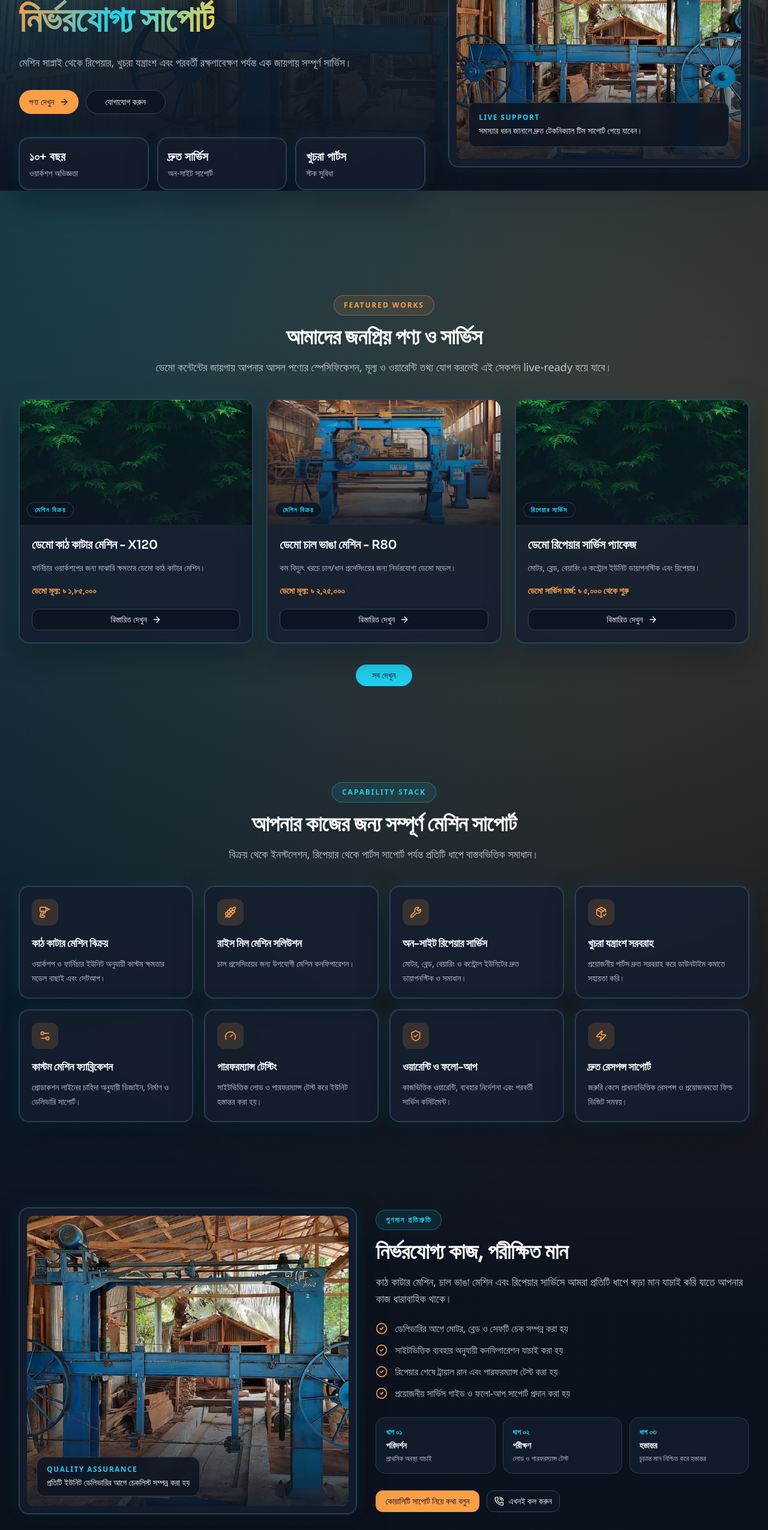
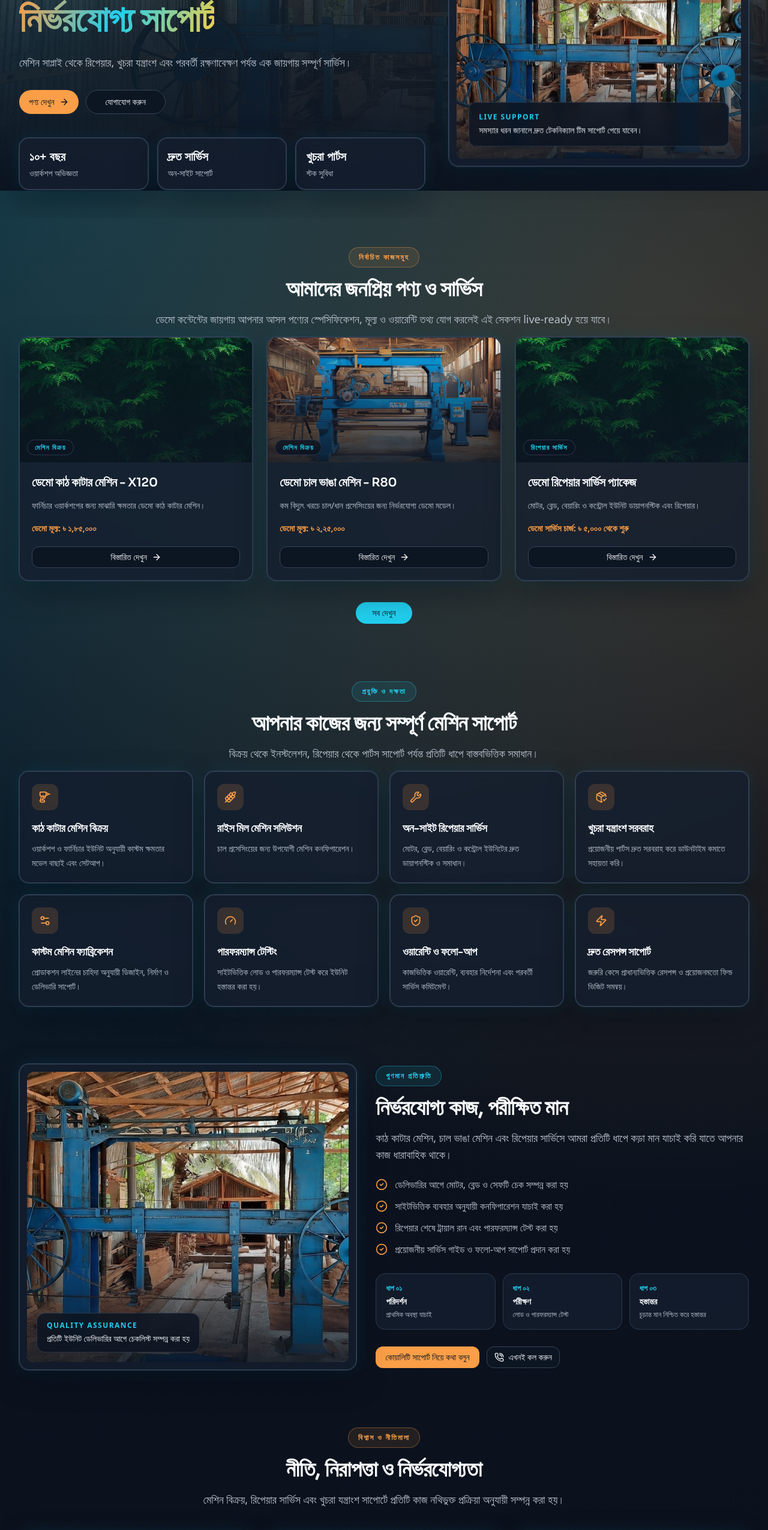
Before and after one commit to Shiddharthapal/Baba_shop, a Next.js app: page / in a window 1280 px wide. Shown: the part 234-2785 px from the top of the page at 60% size. Built offline with nearby package versions, Linux system fonts and the light colour scheme.

Commit message:
add space and remove space from route and change color and add text or modify badge text

```diff
--- a/src/Layout/footer.tsx
+++ b/src/Layout/footer.tsx
@@ -11,7 +11,7 @@ const quickLinks = [
 
 export function Footer() {
   return (
-    <footer className="mt-16 border-t border-border/70 bg-card/70 py-14 md:mt-20">
+    <footer className="mt-8 border-t border-border/70 bg-card/70 py-8 md:mt-20">
       <div className="mx-auto grid max-w-7xl gap-10 px-4 sm:px-6 lg:grid-cols-3 lg:px-8">
         <div className="space-y-4">
           <div>
@@ -57,17 +57,17 @@ export function Footer() {
             </li>
             <li className="flex items-start gap-2.5">
               <Mail className="mt-0.5 h-4 w-4 shrink-0 text-primary" />
-              <span>info@duivaiengineering.com</span>
+              <span>shiddhartpal01355@gmail.com</span>
             </li>
             <li className="flex items-start gap-2.5">
               <MapPin className="mt-0.5 h-4 w-4 shrink-0 text-primary" />
-              <span>বাগেরহাট, খুলনা, মোরেলগঞ্জ সহ পার্শ্ববর্তী এলাকা</span>
+              <span>দাসপাড়া মোড়, বাগেরহাট-সদর, বাগেরহাট </span>
             </li>
           </ul>
         </div>
       </div>
 
-      <div className="mx-auto mt-10 max-w-7xl border-t border-border/70 px-4 pt-6 text-xs text-muted-foreground sm:px-6 lg:px-8">
+      <div className="mx-auto mt-10 max-w-7xl border-t border-border/70 px-4 pt-6 text-xs text-center text-muted-foreground sm:px-6 lg:px-8">
         © {new Date().getFullYear()} দুই ভাই ইঞ্জিনিয়ারিং ওয়ার্কশপ। সর্বস্বত্ব
         সংরক্ষিত।
       </div>
--- a/src/components/about/index.tsx
+++ b/src/components/about/index.tsx
@@ -32,7 +32,7 @@ const highlights = [
 
 export function About() {
   return (
-    <section id="about" className="py-16 ">
+    <section id="about" className="py-12 ">
       <div className="mx-auto max-w-7xl px-4 sm:px-6 lg:px-8">
         <div className="grid items-start gap-8 lg:grid-cols-[1.05fr_0.95fr]">
           <div>
--- a/src/components/capabilities/index.tsx
+++ b/src/components/capabilities/index.tsx
@@ -19,8 +19,7 @@ const capabilities = [
   {
     icon: Wheat,
     title: "রাইস মিল মেশিন সলিউশন",
-    description:
-      "চাল প্রসেসিংয়ের জন্য উপযোগী মেশিন কনফিগারেশন।",
+    description: "চাল প্রসেসিংয়ের জন্য উপযোগী মেশিন কনফিগারেশন।",
   },
   {
     icon: Wrench,
@@ -31,8 +30,7 @@ const capabilities = [
   {
     icon: PackageCheck,
     title: "খুচরা যন্ত্রাংশ সরবরাহ",
-    description:
-      "প্রয়োজনীয় পার্টস দ্রুত সরবরাহ করে ডাউনটাইম কমাতে সহায়তা করি।",
+    description: "প্রয়োজনীয় পার্টস দ্রুত সরবরাহ করে ডাউনটাইম কমাতে সহায়তা করি।",
   },
   {
     icon: Settings2,
@@ -62,12 +60,13 @@ const capabilities = [
 
 export function Capabilities() {
   return (
-    <section id="capabilities" className="py-16 md:py-20">
+    <section id="capabilities" className="py-12">
       <div className="mx-auto max-w-7xl px-4 sm:px-6 lg:px-8">
-        <div className="mx-auto mb-10 max-w-3xl text-center">
+        <div className="mx-auto mb-4 max-w-3xl text-center">
           <span className="inline-block rounded-full border border-secondary/35 bg-secondary/10 px-4 py-2 text-xs font-semibold uppercase tracking-[0.16em] text-secondary">
-            Capability Stack
+            প্রযুক্তি ও দক্ষতা
           </span>
+
           <h2 className="mt-4 text-3xl font-semibold text-foreground md:text-4xl">
             আপনার কাজের জন্য সম্পূর্ণ মেশিন সাপোর্ট
           </h2>
--- a/src/components/certifications/index.tsx
+++ b/src/components/certifications/index.tsx
@@ -23,18 +23,19 @@ const certifications = [
 
 export function Certifications() {
   return (
-    <section id="certifications" className="py-16 md:py-20">
+    <section id="certifications" className="py-12">
       <div className="mx-auto max-w-7xl px-4 sm:px-6 lg:px-8">
         <div className="mx-auto mb-10 max-w-3xl text-center">
           <span className="inline-block rounded-full border border-primary/35 bg-primary/10 px-4 py-2 text-xs font-semibold uppercase tracking-[0.16em] text-primary">
-            Trust & Policy
+            বিশ্বাস ও নীতিমালা
           </span>
+
           <h2 className="mt-4 text-3xl font-semibold text-foreground md:text-4xl">
             নীতি, নিরাপত্তা ও নির্ভরযোগ্যতা
           </h2>
           <p className="mt-4 text-base leading-7 text-muted-foreground md:text-lg">
-            মেশিন বিক্রয়, রিপেয়ার সার্ভিস এবং খুচরা যন্ত্রাংশ সাপোর্টে প্রতিটি কাজ
-            নথিভুক্ত প্রক্রিয়া অনুযায়ী সম্পন্ন করা হয়।
+            মেশিন বিক্রয়, রিপেয়ার সার্ভিস এবং খুচরা যন্ত্রাংশ সাপোর্টে প্রতিটি
+            কাজ নথিভুক্ত প্রক্রিয়া অনুযায়ী সম্পন্ন করা হয়।
           </p>
         </div>
 
@@ -50,8 +51,12 @@ export function Certifications() {
                 <div className="mx-auto mb-4 inline-flex h-12 w-12 items-center justify-center rounded-2xl bg-secondary/15 text-secondary">
                   <Icon className="h-6 w-6" />
                 </div>
-                <h3 className="text-xl font-semibold text-foreground">{cert.title}</h3>
-                <p className="mt-3 text-sm leading-6 text-muted-foreground">{cert.description}</p>
+                <h3 className="text-xl font-semibold text-foreground">
+                  {cert.title}
+                </h3>
+                <p className="mt-3 text-sm leading-6 text-muted-foreground">
+                  {cert.description}
+                </p>
               </article>
             );
           })}
--- a/src/components/contact/index.tsx
+++ b/src/components/contact/index.tsx
@@ -96,7 +96,7 @@ export function Contact() {
   };
 
   return (
-    <section id="contact" className="py-16 md:py-20">
+    <section id="contact" className="py-12">
       <div className="mx-auto max-w-7xl px-4 sm:px-6 lg:px-8">
         <div className="mx-auto mb-10 max-w-3xl text-center">
           <span className="inline-block rounded-full border border-primary/35 bg-primary/10 px-4 py-2 text-xs font-semibold uppercase tracking-[0.16em] text-primary">
@@ -129,7 +129,7 @@ export function Contact() {
                       <Icon className="h-5 w-5 text-primary" />
                     </div>
                     <div>
-                      <p className="text-xs font-semibold uppercase tracking-[0.12em] text-secondary">
+                      <p className="text-xs font-semibold uppercase tracking-[0.12em] text-primary">
                         {item.label}
                       </p>
                       <p className="mt-1 text-sm font-semibold text-foreground">{item.value}</p>
--- a/src/components/hero.tsx
+++ b/src/components/hero.tsx
@@ -12,7 +12,7 @@ const highlights = [
 
 export function Hero() {
   return (
-    <section className="relative overflow-hidden pb-20 pt-12 md:pb-24 md:pt-16">
+    <section className="relative overflow-hidden pb-12 pt-12 md:pt-16">
       <div className="pointer-events-none absolute inset-x-0 top-0 -z-10 h-[520px]">
         <Image
           src="/image (5).jpg"
--- a/src/components/products/index.tsx
+++ b/src/components/products/index.tsx
@@ -65,8 +65,7 @@ const products: Product[] = [
     id: 4,
     title: "ডেমো স্পেয়ার পার্টস সেট",
     category: "খুচরা যন্ত্রাংশ",
-    shortDescription:
-      "হাই-গ্রেড ব্লেড, বেয়ারিং ও বেল্ট সহ ডেমো কম্বো সেট।",
+    shortDescription: "হাই-গ্রেড ব্লেড, বেয়ারিং ও বেল্ট সহ ডেমো কম্বো সেট।",
     fullDescription:
       "ওয়ার্কশপে দ্রুত রিপেয়ার নিশ্চিত করতে প্রয়োজনীয় পার্টস সেটের ডেমো বর্ণনা। প্রয়োজনমতো ভিন্ন ভিন্ন কম্বিনেশন দেখানো যাবে।",
     usage: "ডাউনটাইম কমাতে এবং জরুরি মেইনটেন্যান্সে দ্রুত সাপোর্টের জন্য।",
@@ -84,8 +83,7 @@ const products: Product[] = [
       "এখানে কাস্টম মেশিন প্রকল্পের ডেমো বর্ণনা দেখানো হয়েছে। বাস্তবে ডিজাইন টাইমলাইন, ডেলিভারি এবং টেস্টিং ধাপ যোগ করা হবে।",
     usage:
       "নতুন ইউনিট সেটআপ, উৎপাদন লাইন আপগ্রেড এবং নির্দিষ্ট কাজের জন্য কাস্টম প্রয়োজনে।",
-    serviceWarranty:
-      "ডেমো সাপোর্ট: প্রজেক্ট হ্যান্ডওভারের পর অন-কল গাইডেন্স।",
+    serviceWarranty: "ডেমো সাপোর্ট: প্রজেক্ট হ্যান্ডওভারের পর অন-কল গাইডেন্স।",
     priceInfo: "ডেমো কোটেশন: প্রয়োজন অনুযায়ী",
     image: "/nature.jpeg",
   },
@@ -138,23 +136,34 @@ function ProductDetails({
 
         <div className="grid gap-6 p-5 md:grid-cols-[0.95fr_1.05fr] md:p-7">
           <div className="relative h-60 overflow-hidden rounded-xl md:h-full">
-            <Image src={product.image} alt={product.title} fill className="object-cover" />
+            <Image
+              src={product.image}
+              alt={product.title}
+              fill
+              className="object-cover"
+            />
           </div>
 
           <div>
             <p className="mb-2 text-xs font-semibold uppercase tracking-[0.14em] text-secondary">
               {product.category}
             </p>
-            <h3 className="text-2xl font-semibold text-foreground">{product.title}</h3>
+            <h3 className="text-2xl font-semibold text-foreground">
+              {product.title}
+            </h3>
             <p className="mt-4 text-sm leading-6 text-muted-foreground">
               {product.fullDescription}
             </p>
             <p className="mt-3 text-sm text-muted-foreground">
-              <span className="font-semibold text-foreground">ব্যবহার ক্ষেত্র:</span>{" "}
+              <span className="font-semibold text-foreground">
+                ব্যবহার ক্ষেত্র:
+              </span>{" "}
               {product.usage}
             </p>
             <p className="mt-2 text-sm text-muted-foreground">
-              <span className="font-semibold text-foreground">সার্ভিস/ওয়ারেন্টি:</span>{" "}
+              <span className="font-semibold text-foreground">
+                সার্ভিস/ওয়ারেন্টি:
+              </span>{" "}
               {product.serviceWarranty}
             </p>
             <p className="mt-4 flex items-center gap-2 text-base font-semibold text-primary">
@@ -167,7 +176,11 @@ function ProductDetails({
                 <a href="tel:+8801719634871">এখনই কল করুন</a>
               </Button>
               <Button asChild variant="outline">
-                <a href="https://wa.me/8801719634871" target="_blank" rel="noreferrer">
+                <a
+                  href="https://wa.me/8801719634871"
+                  target="_blank"
+                  rel="noreferrer"
+                >
                   হোয়াটসঅ্যাপ
                 </a>
               </Button>
@@ -185,16 +198,17 @@ export function Products() {
 
   const visibleProducts = useMemo(
     () => (showAll ? products : products.slice(0, 3)),
-    [showAll]
+    [showAll],
   );
 
   return (
-    <section id="products" className="py-16 md:py-20">
+    <section id="products" className="pb-12 pt-12">
       <div className="mx-auto max-w-7xl px-4 sm:px-6 lg:px-8">
-        <div className="mx-auto mb-10 max-w-3xl text-center">
+        <div className="mx-auto mb-4 max-w-3xl text-center">
           <span className="inline-block rounded-full border border-primary/35 bg-primary/10 px-4 py-2 text-xs font-semibold uppercase tracking-[0.16em] text-primary">
-            Featured Works
+            নির্বাচিত কাজসমূহ
           </span>
+
           <h2 className="mt-4 text-3xl font-semibold text-foreground md:text-4xl">
             আমাদের জনপ্রিয় পণ্য ও সার্ভিস
           </h2>
@@ -225,11 +239,15 @@ export function Products() {
               </div>
 
               <div className="p-5">
-                <h3 className="text-xl font-semibold text-foreground">{product.title}</h3>
+                <h3 className="text-xl font-semibold text-foreground">
+                  {product.title}
+                </h3>
                 <p className="mt-3 text-sm leading-6 text-muted-foreground">
                   {product.shortDescription}
                 </p>
-                <p className="mt-4 text-sm font-semibold text-primary">{product.priceInfo}</p>
+                <p className="mt-4 text-sm font-semibold text-primary">
+                  {product.priceInfo}
+                </p>
 
                 <Button
                   variant="outline"
@@ -257,7 +275,10 @@ export function Products() {
           </Button>
         </div>
 
-        <ProductDetails product={selectedProduct} onClose={() => setSelectedProduct(null)} />
+        <ProductDetails
+          product={selectedProduct}
+          onClose={() => setSelectedProduct(null)}
+        />
       </div>
     </section>
   );
--- a/src/components/quality/index.tsx
+++ b/src/components/quality/index.tsx
@@ -19,7 +19,7 @@ const qualityFlow = [
 
 export function Quality() {
   return (
-    <section id="quality" className="py-16 ">
+    <section id="quality" className="py-12 ">
       <div className="mx-auto max-w-7xl px-4 sm:px-6 lg:px-8">
         <div className="grid items-center gap-8 lg:grid-cols-[0.95fr_1.05fr]">
           <div className="surface-panel glow-border relative h-80 overflow-hidden p-3 lg:h-[510px]">
```
